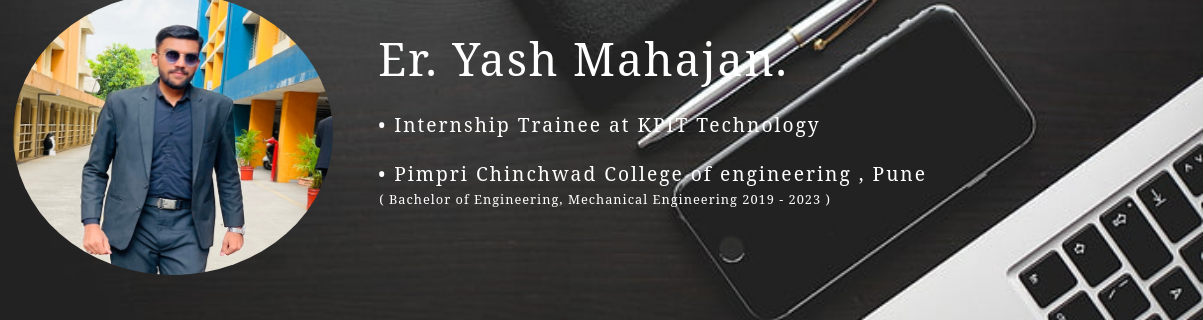
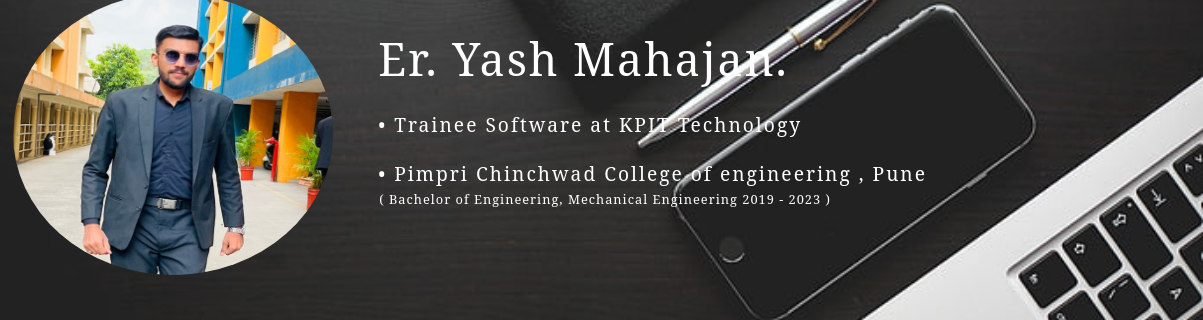
Before and after one commit to mahajanyashtushar/Portfolio, a plain HTML site: page index.html in a window 1280 px wide. Shown: the part 202-522 px from the top of the page, 77-1280 px from the left. Drawn offline with Linux system fonts and the light colour scheme.

Commit message:
Update index.html

```diff
--- a/index.html
+++ b/index.html
@@ -37,7 +37,7 @@
             <br>
             <h2> Er. Yash Mahajan.</h2>
             <br>
-            <p> • Internship Trainee at KPIT Technology</p>
+            <p> • Trainee Software at KPIT Technology</p>
             <br>
             <p> • Pimpri Chinchwad College of engineering , Pune</p>
                  <span>  ( Bachelor of Engineering, Mechanical Engineering
```
